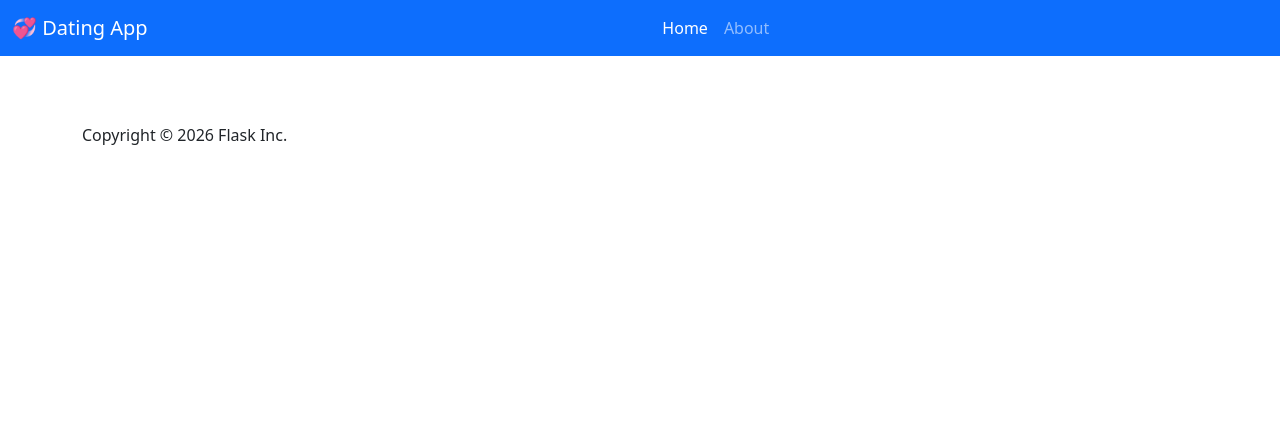
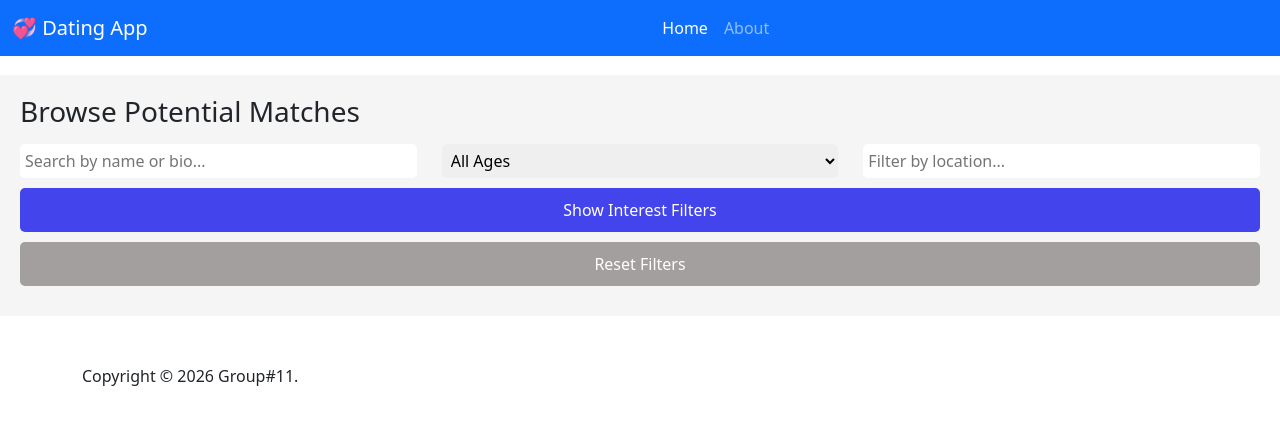
Before and after one commit to Rissa5254/info3180-project, a Vue app: page /browse in a window 1280 px wide. Shown: the top 424 px of the page. Built offline with nearby package versions, Linux system fonts and the light colour scheme.

Commit message:
Added files

```diff
--- a/src/components/AppFooter.vue
+++ b/src/components/AppFooter.vue
@@ -1,7 +1,7 @@
 <template>
       <footer class="mt-5">
           <div class="container">
-              <p>Copyright &copy {{ year }} Flask Inc.</p>
+              <p>Copyright &copy {{ year }} Group#11.</p>
           </div>
       </footer>
 </template>
--- a/src/router/index.js
+++ b/src/router/index.js
@@ -1,5 +1,8 @@
 import { createRouter, createWebHistory } from 'vue-router'
 import HomeView from '../views/HomeView.vue'
+import ChatView from '../views/ChatView.vue'
+import BrowseMatchesView from '../views/BrowseMatchesView.vue'
+
 
 const router = createRouter({
   history: createWebHistory(import.meta.env.BASE_URL),
@@ -16,7 +19,18 @@ const router = createRouter({
       // this generates a separate chunk (About.[hash].js) for this route
       // which is lazy-loaded when the route is visited.
       component: () => import('../views/AboutView.vue')
+    },
+    {
+      path: '/chat',
+      name: 'ChatView',
+      component: ChatView
+    },
+    {
+      path: '/browse',
+      name: 'BrowseMatches',
+      component: BrowseMatchesView
     }
+
   ]
 })
 
--- /dev/null
+++ b/src/views/BrowseMatchesView.vue
@@ -0,0 +1,87 @@
+<template>
+    <div class="search-container">
+        <h3>Browse Potential Matches</h3>
+        <div class="filters">
+             <!-----Search----->
+            <input v-model="filters.q" placeholder="Search by name or bio..." />
+
+             <!------Age Range------>
+            <select v-model="filters.ageRange">
+                <option value="">All Ages</option>
+                <option value="18-25">18-25</option>
+                <option value="26-35">26-35</option>
+                <option value="36-50">36-50</option>
+                <option value="51+">51+</option>
+            </select>
+
+             <!----Location---->
+            <input v-model="filters.location" placeholder="Filter by location..." />
+        </div>
+
+         <!---Buttons-->
+        <button @click="ShowInterests"> Show Interest Filters</button> <br />
+        <button @click="Reset"> Reset Filters</button>
+
+        <!---Results-->
+        <div class="results">
+            <div v-for="user in users" :key="user.id" class="user-card">
+                <h4>{ user.name }</h4>
+                <p>{ user.bio }</p>
+                <p>Age: { user.age }</p>
+            </div>
+        </div>
+    </div>
+
+</template>
+
+<script>
+export default{
+    data(){
+        return{
+            filters:{
+                q: "",
+                ageRange:"",
+                location:""
+            },
+            users: [],
+            ShowInterests: false
+        };
+    },
+};
+</script>
+
+<style scoped>
+.search-container{
+    background: #f5f5f5;
+    padding: 20px;
+}
+.filters{
+    display: flex;
+    gap: 25px;
+    margin-bottom: 10px;
+    margin-top: 15px;
+}
+
+.filters input, select, button{
+    width: 100%;
+    border: none;
+    border-radius: 5px;
+    padding: 5px;
+}
+
+button{
+    margin-bottom: 10px;
+    color: white;
+    padding: 10px;
+    border: none;
+    cursor: pointer;
+}
+
+button:first-of-type{
+    background-color: rgb(68, 68, 236);
+}
+
+button:last-of-type{
+    background-color: rgb(163, 159, 159);
+}
+</style>
```
Also changed, not shown: src/views/ChatView.vue (renamed from src/views/Chat.vue), 1 other file (tests, documents, lock files or other folders).
